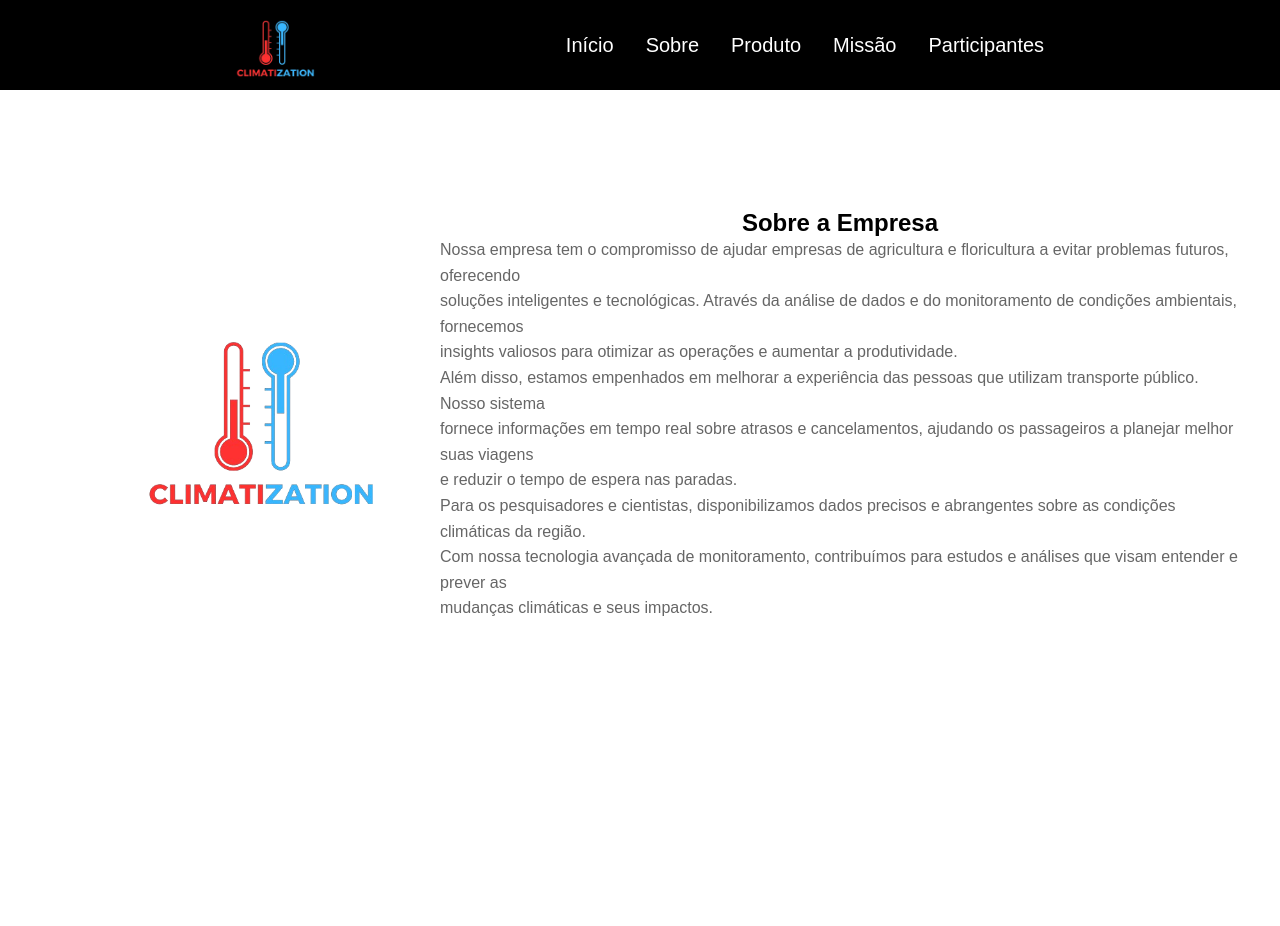
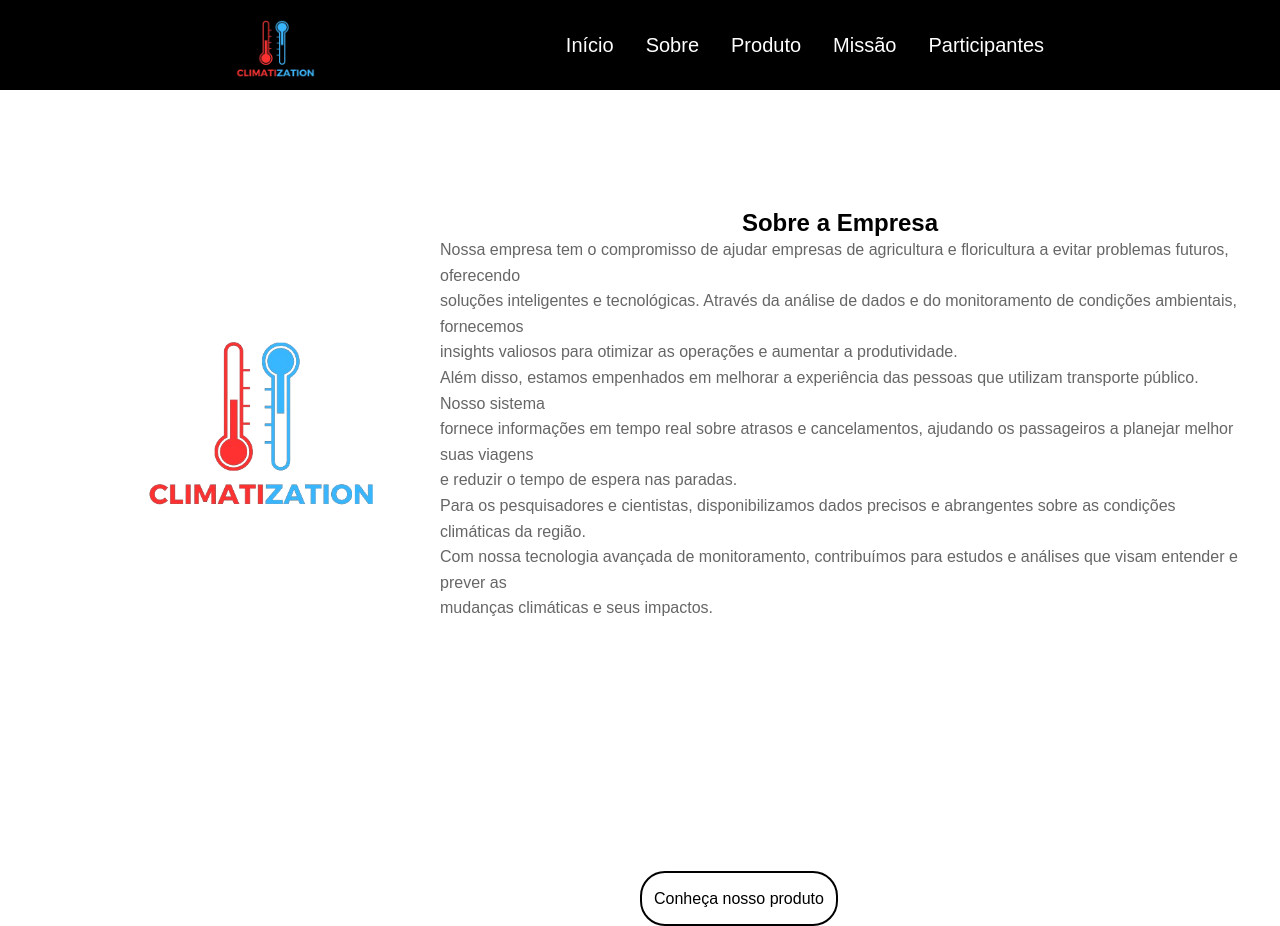
Before and after one commit to Samu3lb0az/Climatization, a plain HTML site: page sobre.html in a window 1280 px wide. Before the commit the page ends 890 px from the top, so only its background shows below. Drawn offline with Linux system fonts and the light colour scheme.

Commit message:
mais corretção

```diff
--- a/sobre.html
+++ b/sobre.html
@@ -31,6 +31,7 @@
         </div>
         </div>
     </div>
+    <a id="botao" href="produto.html">Conheça nosso produto</a>
 
 </body>
 </html>
--- a/style-sobre.css
+++ b/style-sobre.css
@@ -74,3 +74,12 @@ img{
     color: #666;
     font-family: Arial, Helvetica, sans-serif;
 }
+#botao{
+    padding: 17px;
+    padding-left: 12px;
+    padding-right: 12px;
+    border: 2px solid black;
+    color: black;
+    border-radius: 25px;
+    margin-left: 50%;
+}
```
